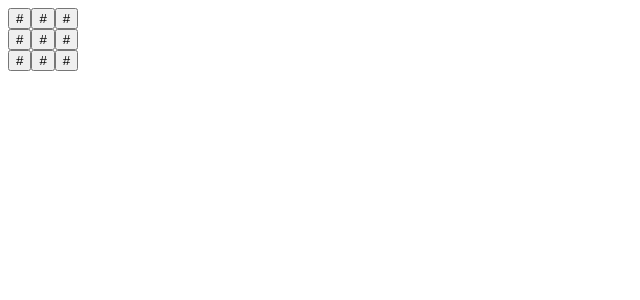
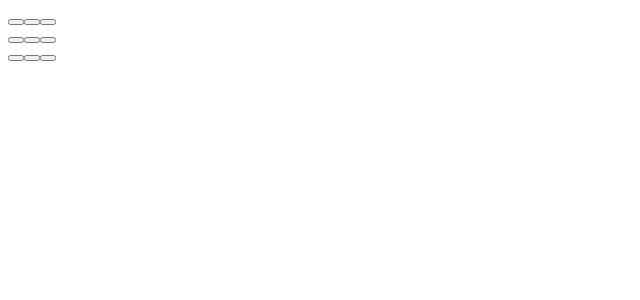
Before and after one commit to hazimhafizalshah/next.js-typescript-tictactoe, a Next.js app: page / in a window 1280 px wide. Shown: the top 300 px of the page, without its empty margins (0-640 px from the left). Built offline with nearby package versions, Linux system fonts and the light colour scheme.

Commit message:
feat: make Square's value able to become null

```diff
--- a/src/app/page.tsx
+++ b/src/app/page.tsx
@@ -2,7 +2,7 @@
 
 import { useState } from 'react';
 
-function Square({value, onSquareClick}: {value: string, onSquareClick: ( ) => void}) {
+function Square({value, onSquareClick}: {value: string | null, onSquareClick: ( ) => void}) {
   return (
     <button
       className="square"
@@ -15,7 +15,7 @@ function Square({value, onSquareClick}: {value: string, onSquareClick: ( ) => vo
 
 function Board() {
   const [xIsNext, setXIsNext] = useState(true);
-  const [squares, setSquares] = useState(Array<string>(9).fill("#"));
+  const [squares, setSquares] = useState(Array<string | null>(9).fill(null));
 
   function handleClick(i: number) {
     const nextSquares = squares.slice();
```
